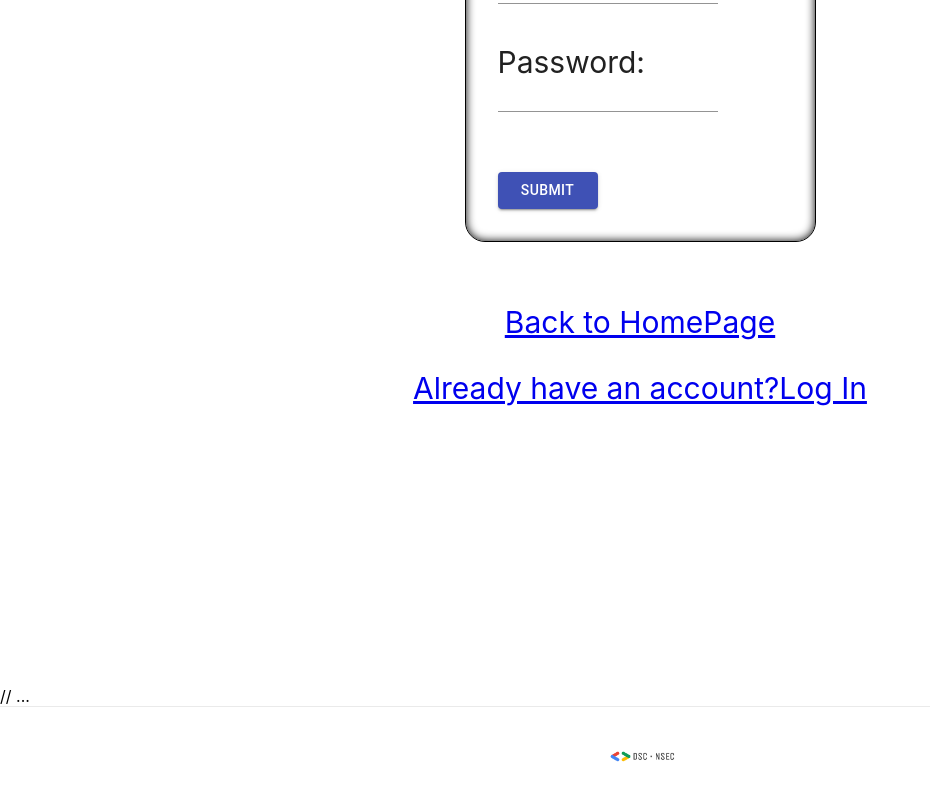
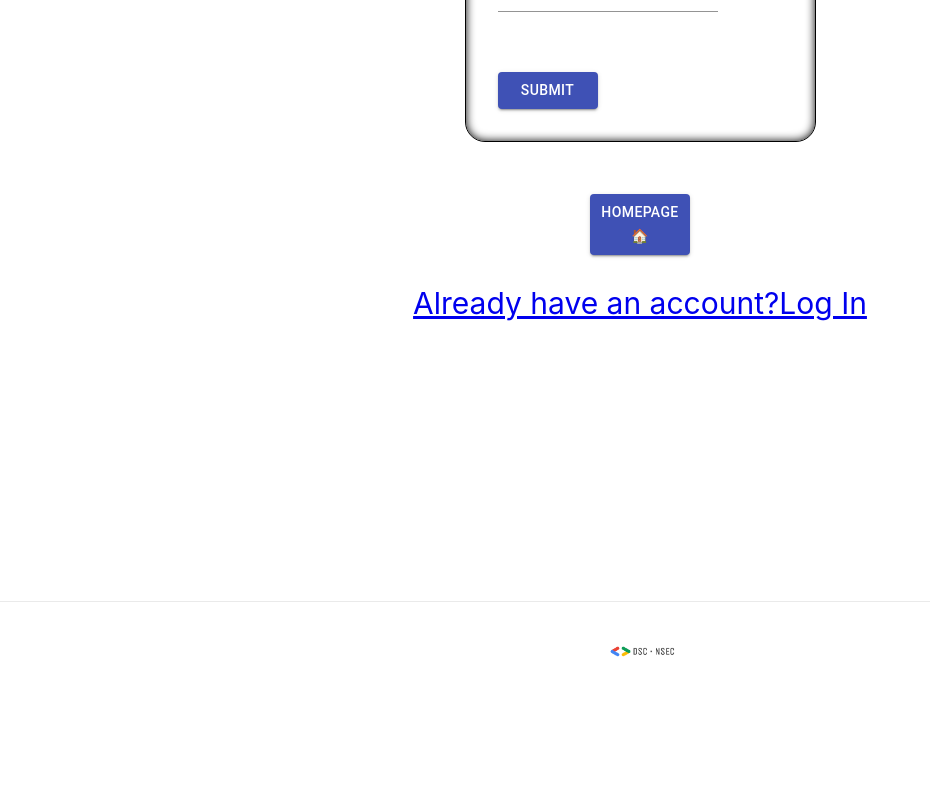
Before and after one commit to procheta1999/DSC-NSEC-Blogs, a Next.js app: page /posts/second-post in a window 1280 px wide. Shown: the part 720-1520 px from the top of the page, without its empty margins (0-930 px from the left). After the commit the page ends 1421 px from the top, so only its background shows below. Built offline with nearby package versions, Linux system fonts and the light colour scheme.

Commit message:
Add files via upload

```diff
--- a/pages/posts/second-post.js
+++ b/pages/posts/second-post.js
@@ -21,6 +21,8 @@ export default function SecondPost() {
       <h1 className="title">
         <img src="/dsc.png" alt="dsc Logo" className="logo"/>
           <b>DSC NSEC BLOGS-<i id="s">Write Your Own Story!</i></b>
+          <br></br>
+          <br></br>
         </h1>
         <Typography variant="h2" gutterBottom style={{ textAlign: "center" }}>
         Sign Up To Start Your Journey Today!
@@ -43,7 +45,14 @@ export default function SecondPost() {
           </Button>
           </div>
           </div>
-          <p id="new"><Link href="/"><a>Back to HomePage</a></Link></p>
+          <center><Link href="/"><Button
+            variant="contained"
+            color="primary"
+            type="submit"
+            style={{ marginTop: "20px", width: "100px" }}
+          >
+            <a>HomePage🏠</a>
+          </Button></Link></center>
           <p id="new"><Link href="/posts/first-post"><a>Already have an account?Log In</a></Link></p>
       </form>
 
@@ -53,7 +62,7 @@ export default function SecondPost() {
 <script defer src="https://www.gstatic.com/firebasejs/7.15.5/firebase-auth.js"></script>
 <script defer src="https://www.gstatic.com/firebasejs/7.15.5/firebase-firestore.js"></script>
 
-// ...
+
 
 <script defer src="./firebase.js"></script>
       </main>
@@ -119,12 +128,12 @@ export default function SecondPost() {
 
       .card h3 {
         margin: 0 0 1rem 0;
-        font-size: 1.5rem;
+        font-size: 1 rem;
       }
 
       .card p {
         margin: 0;
-        font-size: 1.25rem;
+        font-size: 1rem;
         line-height: 1.5;
       }
       #l{
@@ -132,12 +141,12 @@ export default function SecondPost() {
       }
       .logo {
         height: 1em;
+        float:left;
       }
       .title {
         margin: 0;
-        line-height: 1.15;
+        line-height: 1.1;
         font-size: 4rem;
-        padding: 5rem 0;
       }
       #s{
         animation: pulse 5s infinite;
```
Also changed, not shown: pages/posts/first-post.js (+9 -1 lines).
